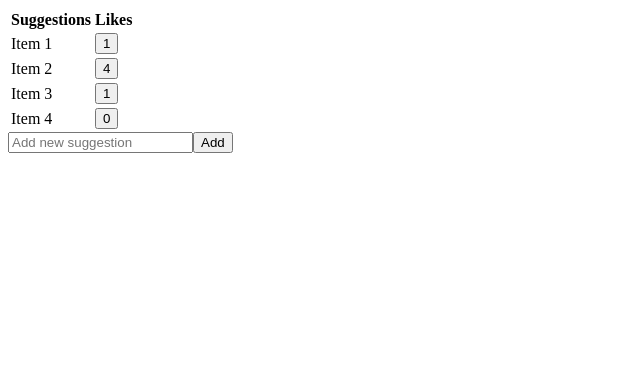
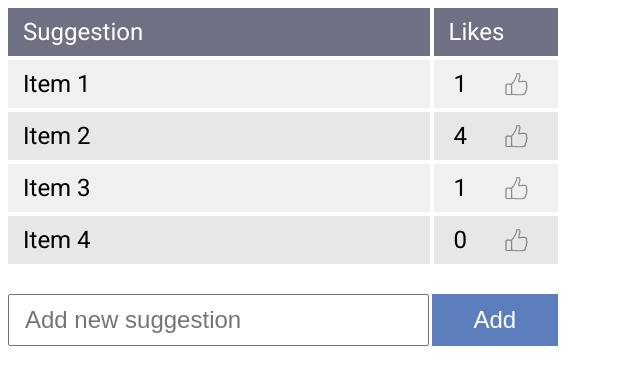
Before and after one commit to dewinas/angular-liker, an Angular app: page / in a window 1280 px wide. Shown: the top 384 px of the page, without its empty margins (0-640 px from the left). Built offline with nearby package versions, Linux system fonts and the light colour scheme.

Commit message:
added css

```diff
--- a/src/app/app.module.ts
+++ b/src/app/app.module.ts
@@ -1,7 +1,6 @@
 import { BrowserModule } from '@angular/platform-browser';
 import { NgModule } from '@angular/core';
-
-import { AppRoutingModule } from './app-routing.module';
+import { FormsModule } from '@angular/forms';
 
 import { AppComponent } from './app.component';
 import { SuggestionsComponent } from './suggestions/suggestions.component';
@@ -14,7 +13,7 @@ import { SuggestionsComponent } from './suggestions/suggestions.component';
   ],
   imports: [
     BrowserModule,
-    AppRoutingModule
+    FormsModule
   ],
   providers: [],
   bootstrap: [AppComponent]
--- a/src/app/suggestion.ts
+++ b/src/app/suggestion.ts
@@ -1,8 +1,21 @@
 export class Suggestion {
+    id: number;
+    title: string = '';
+    likes: number = 0;
+    liked: boolean = false;
 
-    constructor(
-        public title: string,
-        public likes: number = 0
-    ) {}
+    constructor(id, title, likes = 0) {
+        this.title = title;
+        this.likes = likes;
+    }
+
+    addLike() {
+        this.likes++;
+        this.liked = true;
+    }
+    removeLike() {
+        this.likes--;
+        this.liked = false;
+    }
 
 }
--- a/src/app/suggestions/suggestions.component.html
+++ b/src/app/suggestions/suggestions.component.html
@@ -1,20 +1,24 @@
 <div class="container">
   <table class="suggestions">
-    <tr>
-      <th>Suggestions</th>
-      <th>Likes</th>
-    </tr>
-    <tr *ngFor="let suggestion of suggestionsList">
-      <td>{{ suggestion.title }}</td>
-      <td><button>{{ suggestion.likes }}</button></td>
-    </tr>
+    <thead>
+      <tr>
+        <th style="width:77%">Suggestion</th>
+        <th>Likes</th>
+      </tr>
+    </thead>
+    <tbody>
+      <tr *ngFor="let suggestion of suggestionsList; let i = index">
+        <td>{{ suggestion.title }}</td>
+        <td (click)="toggleLike(i)" class="like-btn">{{ suggestion.likes }} <img src="../assets/like.svg" alt="like icon"></td>
+      </tr>
+    </tbody>
   </table>
-  <div>
+  <form>
     <input
       #newSuggestion
       (keyup.enter)="addSuggestion(newSuggestion.value)"
       type="text"
       placeholder="Add new suggestion">
-    <button (click)="addSuggestion(newSuggestion.value)" type="submit">Add</button>
-  </div>
+    <input (click)="addSuggestion(newSuggestion.value)" type="submit" value="Add">
+  </form>
 </div>
--- a/src/app/suggestions/suggestions.component.ts
+++ b/src/app/suggestions/suggestions.component.ts
@@ -11,13 +11,24 @@ export class SuggestionsComponent {
   suggestionsList = [];
 
   constructor() {
-    this.suggestionsList.push(new Suggestion('Item 1', 1));
-    this.suggestionsList.push(new Suggestion('Item 2', 4));
-    this.suggestionsList.push(new Suggestion('Item 3', 1));
-    this.suggestionsList.push(new Suggestion('Item 4'));
+    this.suggestionsList.push(new Suggestion(1, 'Item 1', 1));
+    this.suggestionsList.push(new Suggestion(2, 'Item 2', 4));
+    this.suggestionsList.push(new Suggestion(3, 'Item 3', 1));
+    this.suggestionsList.push(new Suggestion(4, 'Item 4'));
   }
 
   addSuggestion(title: string) {
-    this.suggestionsList.push(new Suggestion(title));
+    this.suggestionsList.push(new Suggestion(this.suggestionsList.length, title));
+  }
+
+  //Add or remove like depending on the state
+  toggleLike(index) {
+    let suggestion = this.suggestionsList[index];
+    if (!suggestion.liked) {
+      suggestion.addLike();
+    }
+    else {
+      suggestion.removeLike();
+    }
   }
 }
--- a/src/styles.css
+++ b/src/styles.css
@@ -1 +1,72 @@
 /* You can add global styles to this file, and also import other style files */
+@import url('https://fonts.googleapis.com/css?family=Roboto:400');
+* {
+    box-sizing: border-box;
+    outline: none;
+}
+body {
+    font-family: Roboto, sans-serif;
+    font-size: 24px;
+}
+img {
+    display: inline-block;
+}
+.container {
+    max-width: 550px;
+}
+table.suggestions {
+    width: 100%;
+    border-collapse: collapse;
+    border-style: hidden;
+    margin-bottom: 30px;
+}
+table.suggestions tr {
+    background: #F0F0F0;
+}
+table.suggestions tr:nth-of-type(even) {
+    background: #E7E7E7;
+}
+table.suggestions th {
+    color: #fff;
+    font-weight: normal;
+    text-align: left;
+    background: #6F7084;
+    padding: 10px 15px;
+    border: 4px solid #fff;
+}
+table.suggestions td {
+    padding: 10px 15px;
+    border: 4px solid #fff;
+}
+table.suggestions td img {
+    position: absolute;
+    top: 50%;
+    right: 30px;
+    transform: translateY(-50%);
+    height: 23px;
+    opacity: 0.4;
+}
+table.suggestions .like-btn {
+    position: relative;
+    padding: 10px 60px 10px 20px;
+}
+input[type="text"] {
+    font-size: inherit;
+    width: calc(77% - 3px);
+    padding: 10px 15px;
+}
+input[type="submit"] {
+    color: #fff;
+    font-size: inherit;
+    line-height: 50px;
+    width: 23%;
+    float: right;
+    border: none;
+    background: #5C7EBD;
+}
+input[type="submit"]:hover {
+    background: #7796CE;
+}
+input[type="submit"]:active {
+    background: #5974A9;
+}
```
Also changed, not shown: src/assets/like.svg (added).
